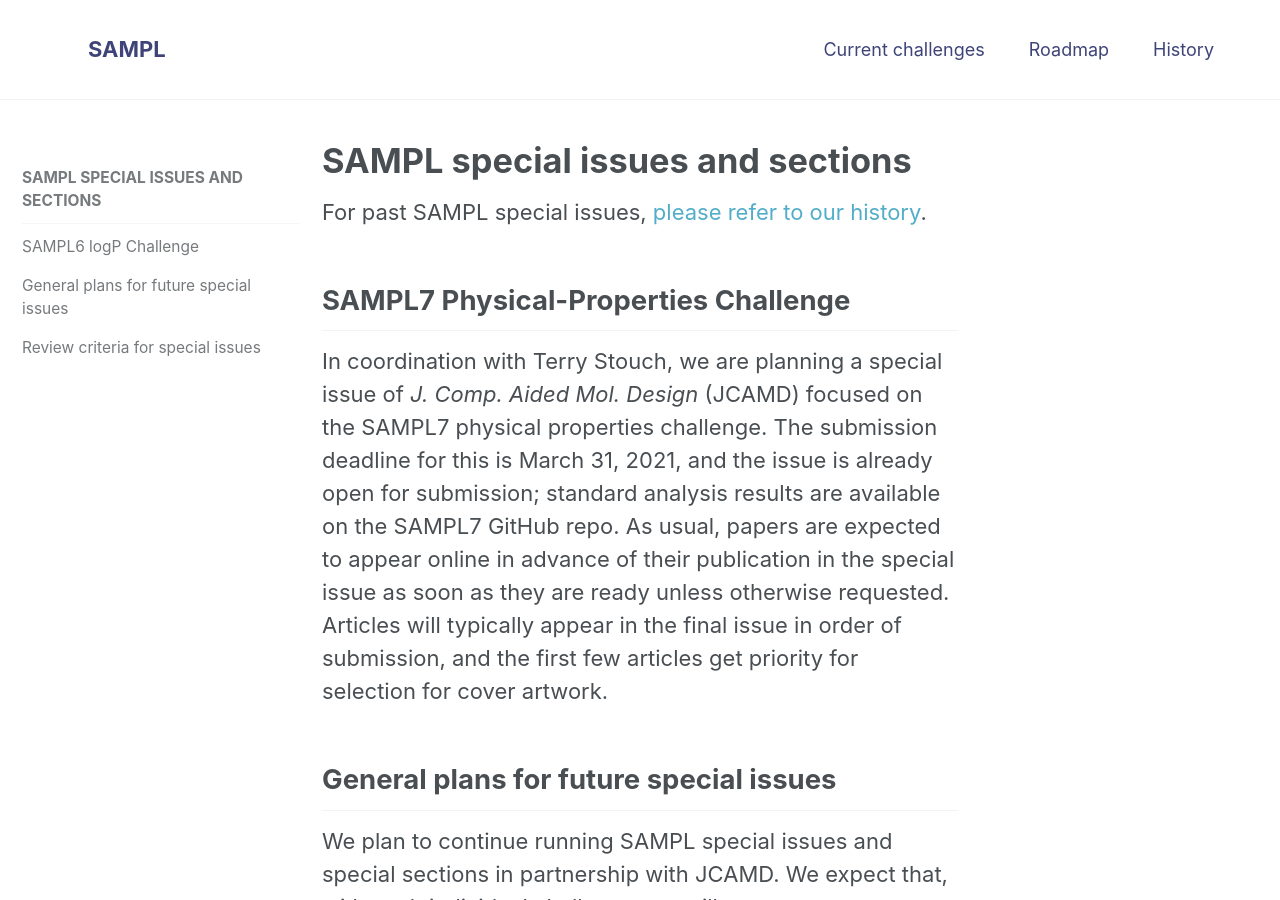
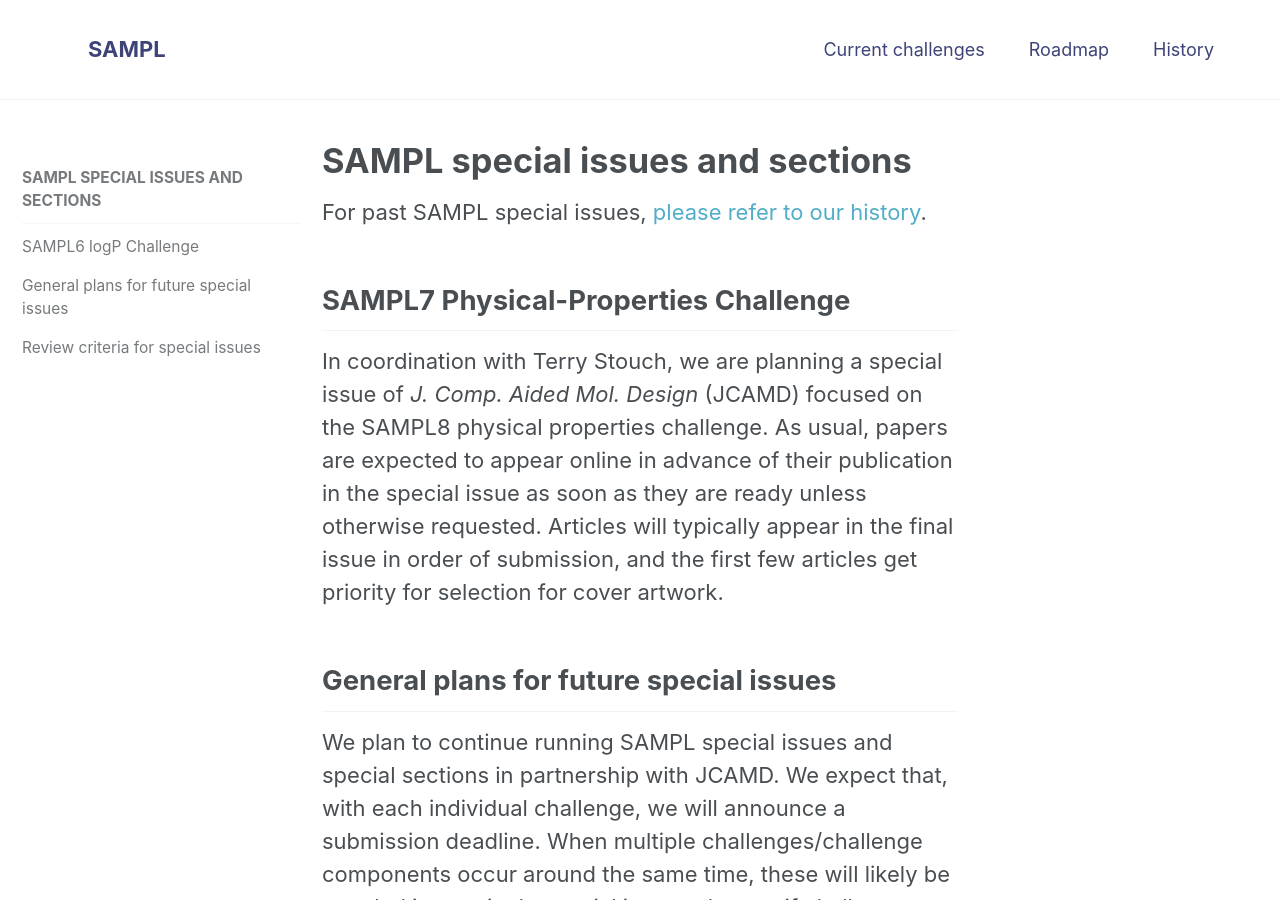
Before and after one commit to samplchallenges/samplchallenges.github.io, a Jekyll site: the page built from _roadmap/02_specialissues.md, in a window 1280 px wide and 900 px high. Built offline with Jekyll 4.4.1, drawn with Linux system fonts in a browser that asks for light colours.

Commit message:
Update 02_specialissues.md

```diff
--- a/_roadmap/02_specialissues.md
+++ b/_roadmap/02_specialissues.md
@@ -11,8 +11,7 @@ For past SAMPL special issues, [please refer to our history](https://samplchalle
 
 ## SAMPL7 Physical-Properties Challenge
 
-In coordination with Terry Stouch, we are planning a special issue of *J. Comp. Aided Mol. Design* (JCAMD) focused on the SAMPL7 physical properties challenge.
-The submission deadline for this is March 31, 2021, and the issue is already open for submission; standard analysis results are available on the SAMPL7 GitHub repo.
+In coordination with Terry Stouch, we are planning a special issue of *J. Comp. Aided Mol. Design* (JCAMD) focused on the SAMPL8 physical properties challenge.
 As usual, papers are expected to appear online in advance of their publication in the special issue as soon as they are ready unless otherwise requested.
 Articles will typically appear in the final issue in order of submission, and the first few articles get priority for selection for cover artwork.
 
```
